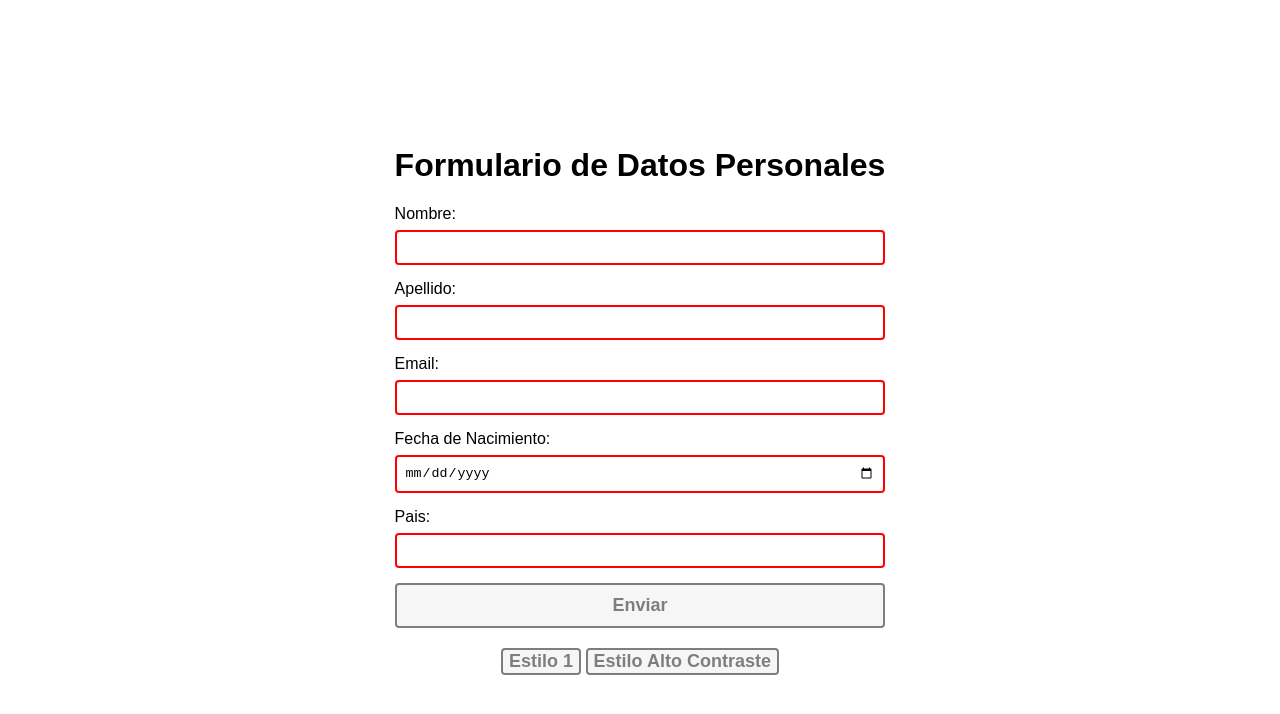
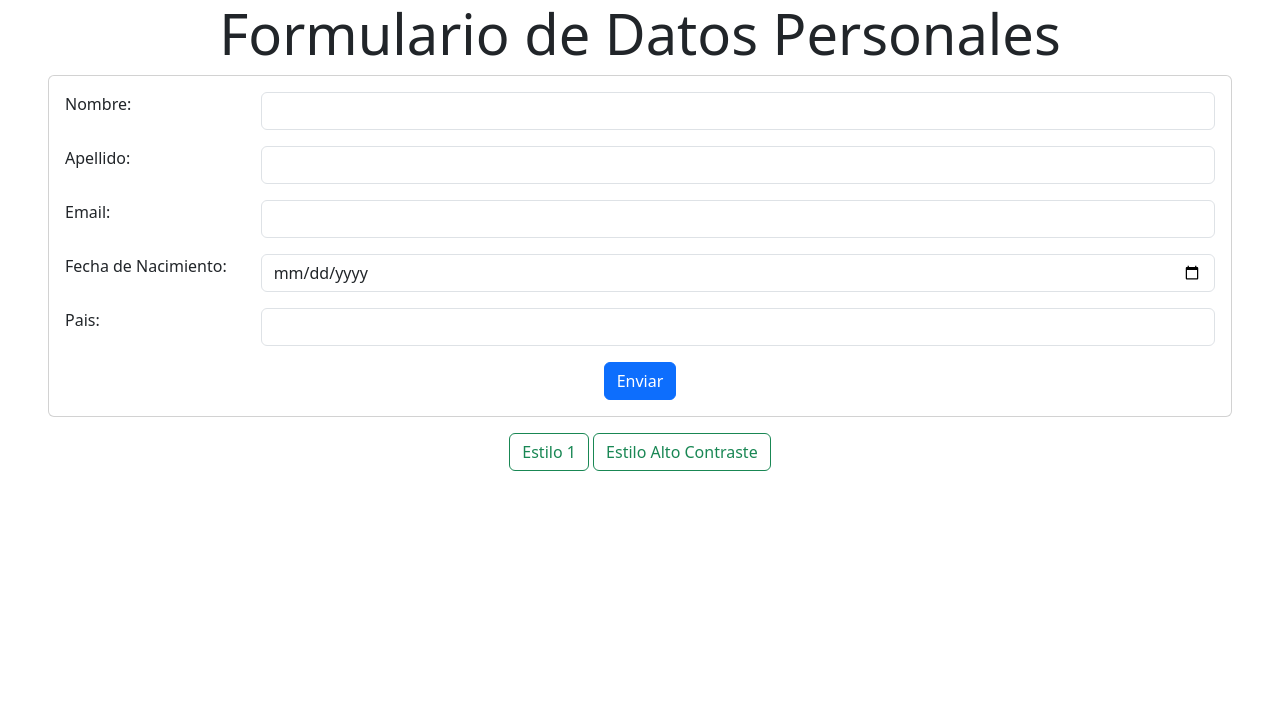
Before and after one commit to VeroJuarez/PruebaGit, a plain HTML site: page index.html in a window 1280 px wide. Drawn offline with nearby package versions, Linux system fonts and the light colour scheme.

Commit message:
Modifico la entrega 1 utilizando bootstrap

```diff
--- a/index.html
+++ b/index.html
@@ -4,37 +4,63 @@
     <meta charset="UTF-8">
     <meta name="viewport" content="width=device-width, initial-scale=1.0">
     <title>Formulario de Datos Personales</title>
-    <link rel="stylesheet" href="./style.css">
+    <link rel="stylesheet" href="https://cdn.jsdelivr.net/npm/bootstrap@5.3.3/dist/css/bootstrap.min.css">
 </head>
 <body>
-    <div class="container">
-        <h1>Formulario de Datos Personales</h1>
-        <form id="formulario">
-            <!-- Ingreso datos de del formulario-->
-            <label for="nombre">Nombre:</label>
-            <input type="text" id="nombre" name="nombre" required pattern="[A-Za-zÀ-ÿ\s]+" title="El nombre solo puede contener letras y espacios.">
-
-            <label for="apellido">Apellido:</label>
-            <input type="text" id="apellido" name="apellido" required pattern="[A-Za-zÀ-ÿ\s]+" title="El apellido solo puede contener letras y espacios.">
-
-            <label for="email">Email:</label>
-            <input type="email" id="email" name="email" required>
-
-            <label for="date">Fecha de Nacimiento:</label>
-            <input type="date" id="date" name="date" required max="2006-12-31" title="Debes ser mayor de 18 años.">
-
-            <label for="pais">Pais:</label>
-            <input type="text" id="pais" name="pais" required pattern="[A-Za-zÀ-ÿ\s]+" title="El país solo puede contener letras y espacios.">
-
-            <button type="submit" class="submit-btn">Enviar</button>
-        </form>
-
-        <div class="style-buttons">
-            <button id="estilo1" class="style-btn">Estilo 1</button>
-            <button id="estilo2" class="style-btn">Estilo Alto Contraste</button>
+    <form id="formulario">
+        <h1 class="display-4 text-center">Formulario de Datos Personales</h1>
+        <div class="card p-3 mx-5">
+            <div class="row mb-3">
+                <div class="col-sm-2">
+                    <label for="nombre" class="form-label">Nombre:</label>
+                </div>
+                <div class="col-sm-10">
+                    <input name="nombre" id="nombre" class="form-control" required pattern="[A-Za-zÀ-ÿ\s]+" title="El nombre solo puede contener letras y espacios.">
+                </div>
+            </div>
+            <div class="row mb-3">
+                <div class="col-sm-2">
+                    <label for="apellido" class="form-label">Apellido:</label>
+                </div>
+                <div class="col-sm-10">
+                    <input name="apellido" id="apellido" class="form-control" required pattern="[A-Za-zÀ-ÿ\s]+" title="El apellido solo puede contener letras y espacios.">
+                </div>
+            </div>
+            <div class="row mb-3">
+                <div class="col-sm-2">
+                    <label for="email" class="form-label">Email:</label>
+                </div>
+                <div class="col-sm-10">
+                    <input type="email" id="email" class="form-control" required>
+                </div>
+            </div>
+            <div class="row mb-3">
+                <div class="col-sm-2">
+                    <label for="date" class="form-label">Fecha de Nacimiento:</label>
+                </div>
+                <div class="col-sm-10">
+                    <input type="date" id="date" name="date" class="form-control" required>
+                </div>
+            </div>
+            <div class="row mb-3">
+                <div class="col-sm-2">
+                    <label for="pais" class="form-label">Pais:</label>
+                </div>
+                <div class="col-sm-10">
+                    <input name="pais" id="pais" class="form-control" required pattern="[A-Za-zÀ-ÿ\s]+" title="El país solo puede contener letras y espacios.">
+                </div>
+            </div>
+            <div class="text-center">
+                <button type="submit" class="btn btn-primary">Enviar</button>
+            </div>
+        </div>
+    </form>
+    <div class="text-center mt-3">
+        <button id="estilo1" class="btn btn-outline-success">Estilo 1</button>
+        <button id="estilo2" class="btn btn-outline-success">Estilo Alto Contraste</button>
         </div>
     </div>
-
+    <script src="https://cdn.jsdelivr.net/npm/bootstrap@5.3.3/dist/js/bootstrap.bundle.min.js"></script>
     <script src="script.js"></script>
 
 </body>
--- a/script.js
+++ b/script.js
@@ -9,11 +9,9 @@ document.getElementById("formulario").onsubmit = function(event) {
 };
 
 document.getElementById("estilo1").onclick = function() {
-    document.body.classList.remove("estilo-alto-contraste");
-    document.body.classList.add("estilo-claro");
+    document.documentElement.setAttribute('data-bs-theme', 'light');
 };
 
 document.getElementById("estilo2").onclick = function() {
-    document.body.classList.remove("estilo-claro");
-    document.body.classList.add("estilo-alto-contraste");
+    document.documentElement.setAttribute('data-bs-theme', 'dark');
 };
```
